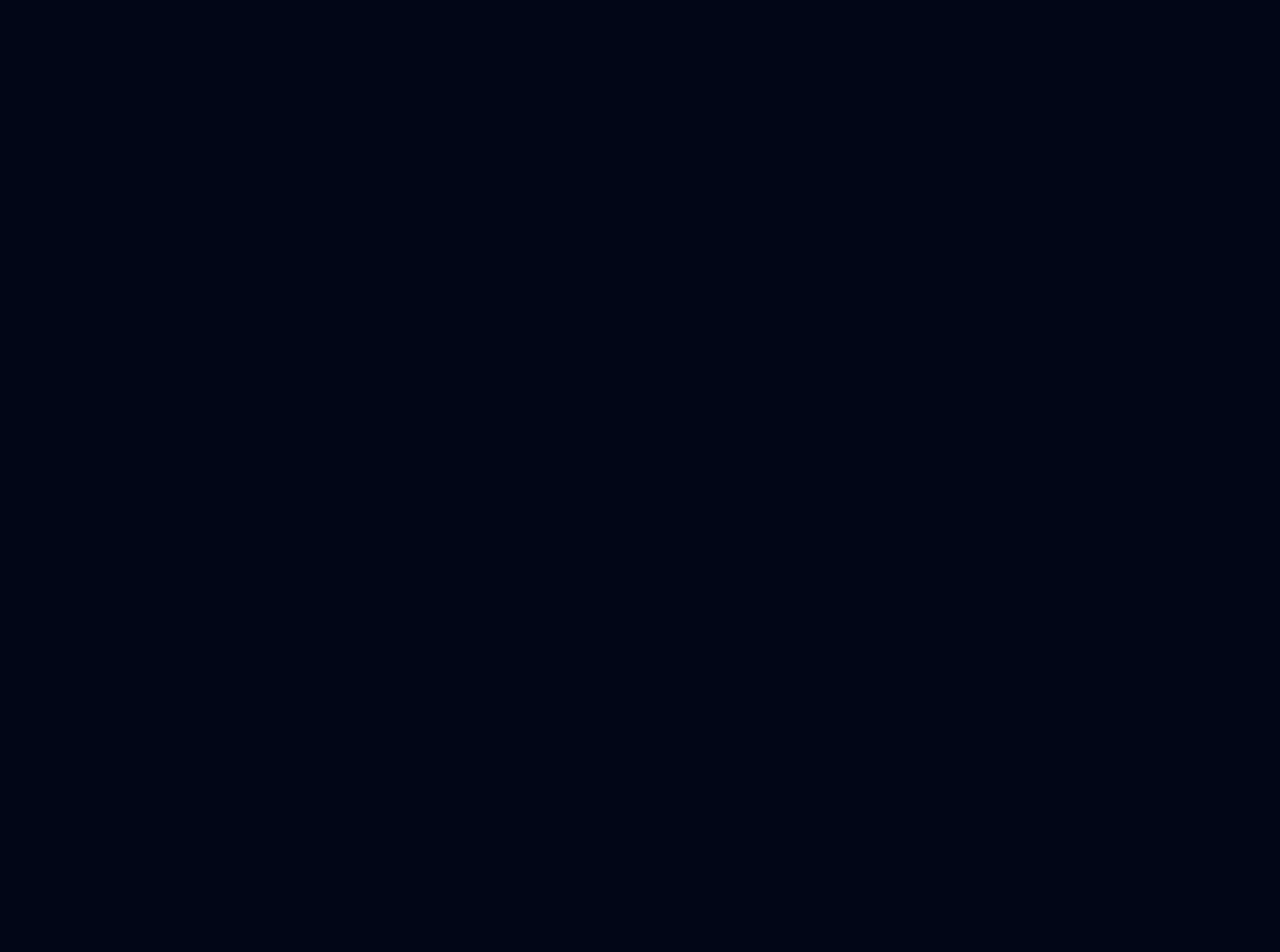
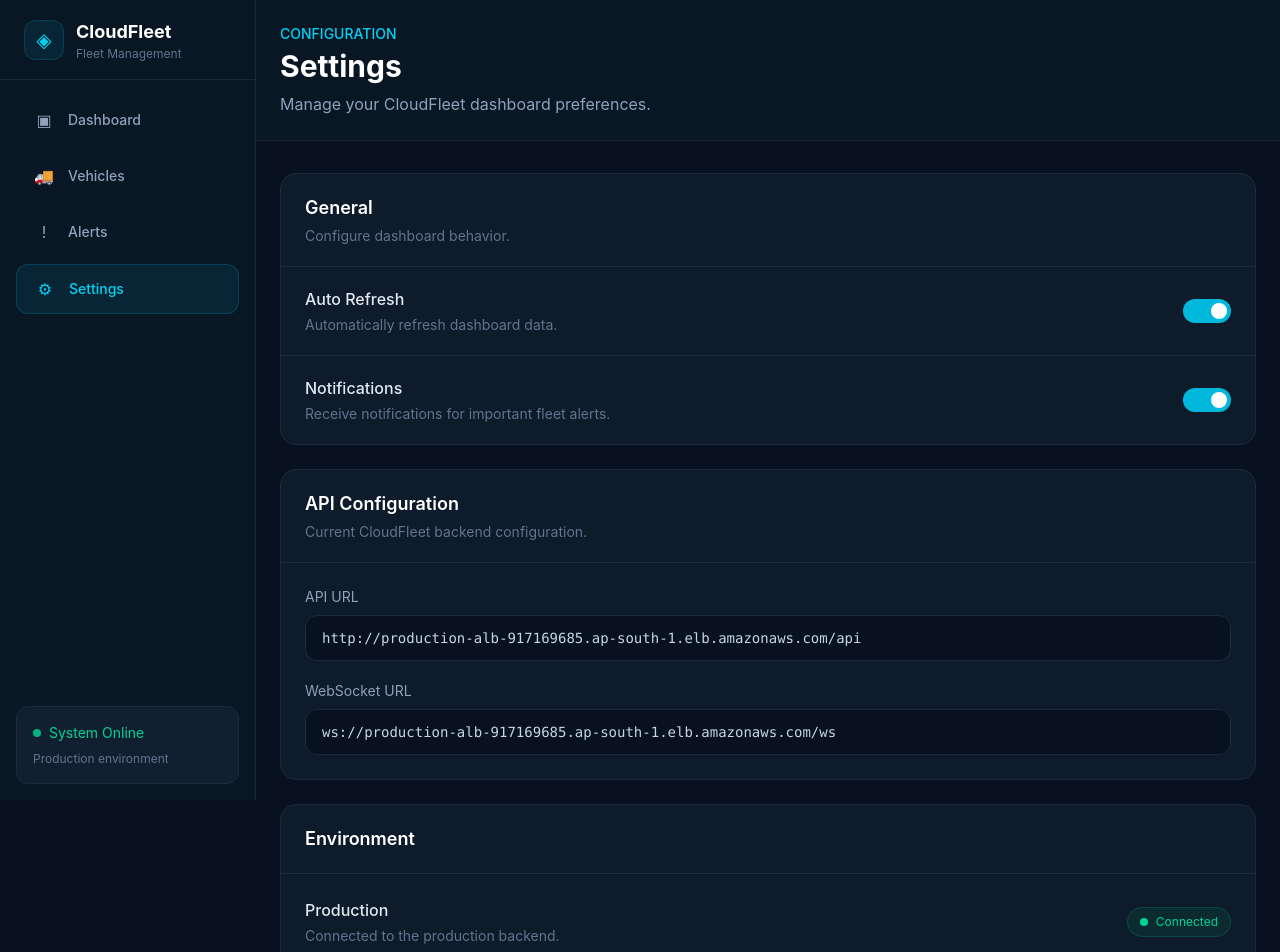
Before and after one commit to MohamedFazil1406/CloudFleet-Frontend, a React (Vite) app: page /settings in a window 1280 px wide. Before the commit this address had no page. Shown: the top 952 px of the page. Before the commit the page ends 800 px from the top, so only its background shows below. Built offline with nearby package versions, Linux system fonts and the light colour scheme.

Commit message:
feat: add CloudFleet settings page

```diff
--- a/src/App.tsx
+++ b/src/App.tsx
@@ -4,6 +4,7 @@
 import Dashboard from "./pages/Dashboard";
 import Vehicles from "./pages/Vehicles";
 import Alerts from "./pages/Alerts";
+import Settings from "./pages/Settings";
 
 function App() {
     return (
@@ -31,6 +32,11 @@
                         element={<Alerts />}
                     />
 
+                    <Route
+                        path="/settings"
+                        element={<Settings />}
+                    />
+
                 </Route>
             </Routes>
         </BrowserRouter>
--- /dev/null
+++ b/src/pages/Settings.tsx
@@ -0,0 +1,191 @@
+import { useState } from "react";
+
+const Settings = () => {
+    const [autoRefresh, setAutoRefresh] = useState(true);
+    const [notifications, setNotifications] = useState(true);
+
+    return (
+        <div className="min-h-screen bg-[#07111f] text-white">
+
+            {/* Header */}
+            <header className="border-b border-slate-800/80 bg-[#091624]">
+                <div className="max-w-5xl mx-auto px-6 py-6">
+                    <p className="text-cyan-400 text-sm font-medium">
+                        CONFIGURATION
+                    </p>
+
+                    <h1 className="text-3xl font-bold mt-1">
+                        Settings
+                    </h1>
+
+                    <p className="text-slate-400 mt-2">
+                        Manage your CloudFleet dashboard preferences.
+                    </p>
+                </div>
+            </header>
+
+            <main className="max-w-5xl mx-auto px-6 py-8">
+
+                {/* General */}
+                <section className="bg-[#0d1b2a] border border-slate-800 rounded-2xl overflow-hidden">
+
+                    <div className="px-6 py-5 border-b border-slate-800">
+                        <h2 className="text-lg font-semibold">
+                            General
+                        </h2>
+
+                        <p className="text-sm text-slate-500 mt-1">
+                            Configure dashboard behavior.
+                        </p>
+                    </div>
+
+                    <div className="divide-y divide-slate-800">
+
+                        {/* Auto Refresh */}
+                        <SettingRow
+                            title="Auto Refresh"
+                            description="Automatically refresh dashboard data."
+                            enabled={autoRefresh}
+                            onToggle={() => setAutoRefresh(!autoRefresh)}
+                        />
+
+                        {/* Notifications */}
+                        <SettingRow
+                            title="Notifications"
+                            description="Receive notifications for important fleet alerts."
+                            enabled={notifications}
+                            onToggle={() => setNotifications(!notifications)}
+                        />
+
+                    </div>
+
+                </section>
+
+                {/* API Configuration */}
+                <section className="mt-6 bg-[#0d1b2a] border border-slate-800 rounded-2xl overflow-hidden">
+
+                    <div className="px-6 py-5 border-b border-slate-800">
+                        <h2 className="text-lg font-semibold">
+                            API Configuration
+                        </h2>
+
+                        <p className="text-sm text-slate-500 mt-1">
+                            Current CloudFleet backend configuration.
+                        </p>
+                    </div>
+
+                    <div className="p-6 space-y-5">
+
+                        <div>
+                            <label className="block text-sm text-slate-400 mb-2">
+                                API URL
+                            </label>
+
+                            <div className="bg-[#07111f] border border-slate-800 rounded-xl px-4 py-3 text-sm text-slate-300 font-mono break-all">
+                                {import.meta.env.VITE_API_URL}
+                            </div>
+                        </div>
+
+                        <div>
+                            <label className="block text-sm text-slate-400 mb-2">
+                                WebSocket URL
+                            </label>
+
+                            <div className="bg-[#07111f] border border-slate-800 rounded-xl px-4 py-3 text-sm text-slate-300 font-mono break-all">
+                                {import.meta.env.VITE_WS_URL}
+                            </div>
+                        </div>
+
+                    </div>
+
+                </section>
+
+                {/* Environment */}
+                <section className="mt-6 bg-[#0d1b2a] border border-slate-800 rounded-2xl overflow-hidden">
+
+                    <div className="px-6 py-5 border-b border-slate-800">
+                        <h2 className="text-lg font-semibold">
+                            Environment
+                        </h2>
+                    </div>
+
+                    <div className="p-6">
+
+                        <div className="flex items-center justify-between">
+
+                            <div>
+                                <p className="font-medium text-slate-200">
+                                    Production
+                                </p>
+
+                                <p className="text-sm text-slate-500 mt-1">
+                                    Connected to the production backend.
+                                </p>
+                            </div>
+
+                            <span className="inline-flex items-center gap-2 px-3 py-1.5 rounded-full bg-emerald-500/10 border border-emerald-500/20 text-emerald-400 text-xs">
+                                <span className="w-2 h-2 rounded-full bg-emerald-400" />
+                                Connected
+                            </span>
+
+                        </div>
+
+                    </div>
+
+                </section>
+
+            </main>
+        </div>
+    );
+};
+
+interface SettingRowProps {
+    title: string;
+    description: string;
+    enabled: boolean;
+    onToggle: () => void;
+}
+
+const SettingRow = ({
+                        title,
+                        description,
+                        enabled,
+                        onToggle,
+                    }: SettingRowProps) => {
+    return (
+        <div className="px-6 py-5 flex items-center justify-between gap-6">
+
+            <div>
+                <h3 className="font-medium text-slate-200">
+                    {title}
+                </h3>
+
+                <p className="text-sm text-slate-500 mt-1">
+                    {description}
+                </p>
+            </div>
+
+            <button
+                type="button"
+                onClick={onToggle}
+                aria-label={`Toggle ${title}`}
+                className={`relative w-12 h-6 rounded-full transition shrink-0 ${
+                    enabled
+                        ? "bg-cyan-500"
+                        : "bg-slate-700"
+                }`}
+            >
+                <span
+                    className={`absolute top-1 w-4 h-4 rounded-full bg-white transition ${
+                        enabled
+                            ? "left-7"
+                            : "left-1"
+                    }`}
+                />
+            </button>
+
+        </div>
+    );
+};
+
+export default Settings;
```
